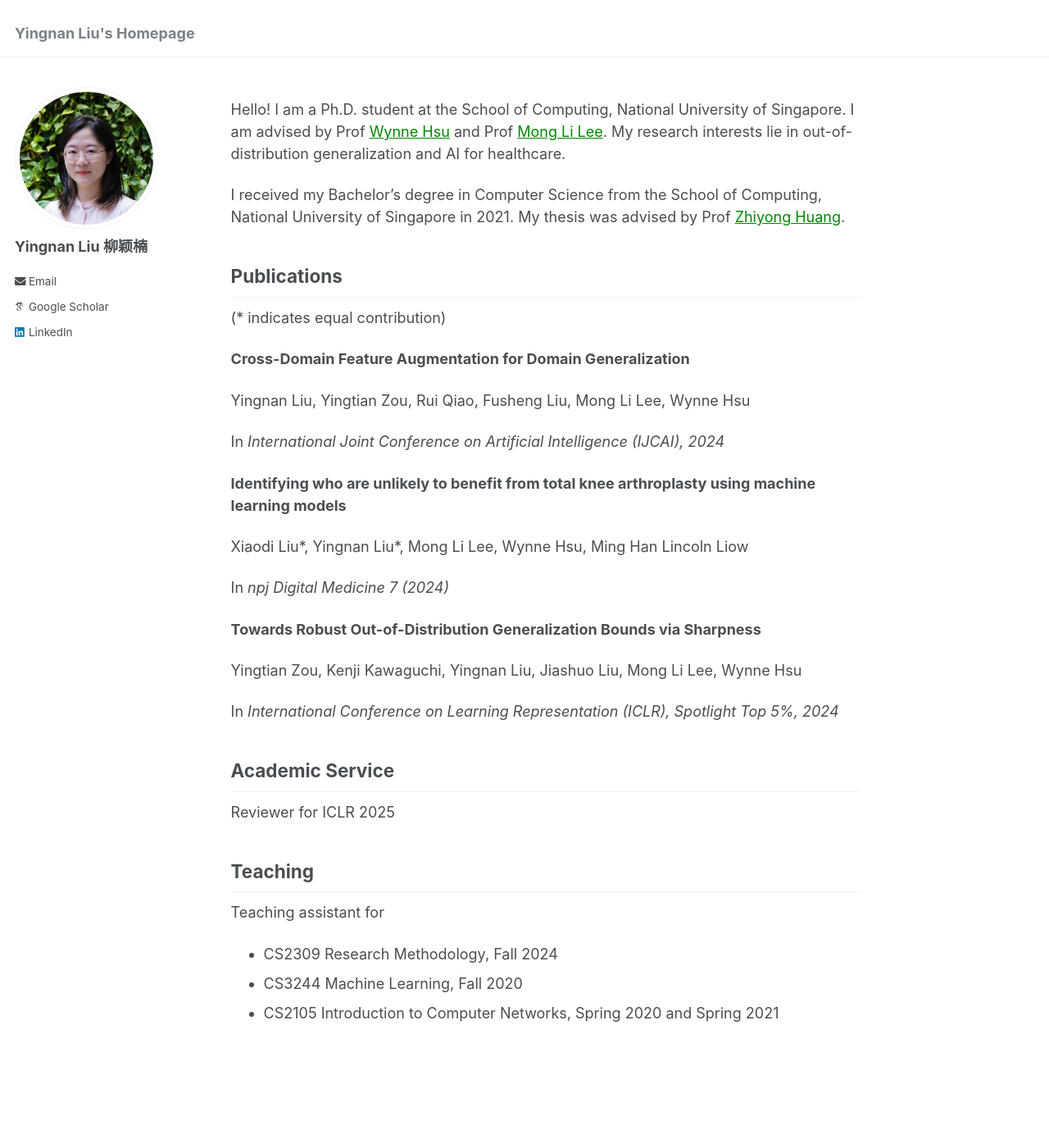
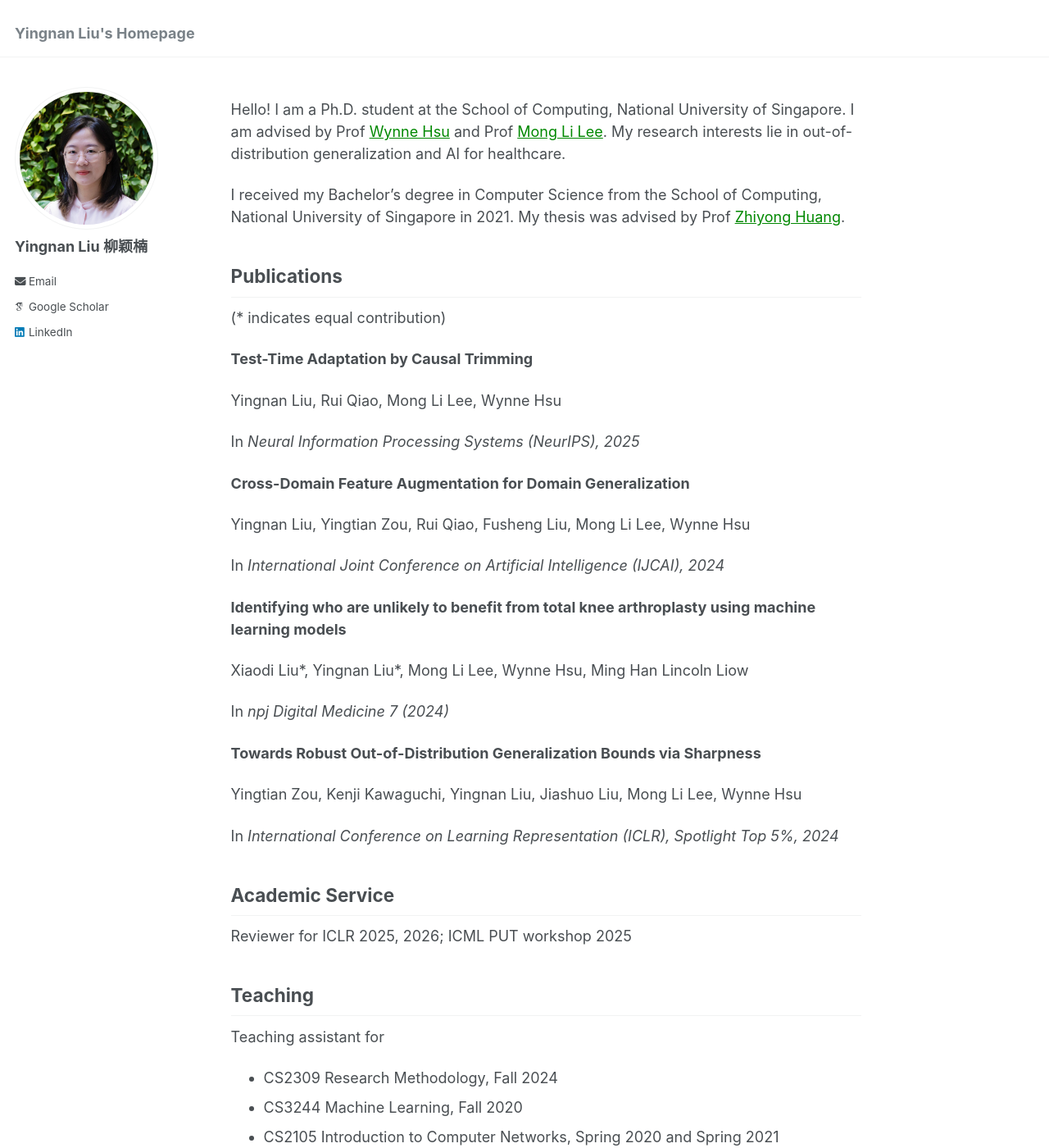
Before and after one commit to NancyQuris/nancyquris.github.io, a Jekyll site: the page built from _pages/about.md, in a window 1280 px wide and 1400 px high. Shown: the whole window at 82% size. Built offline with Jekyll 4.4.1, drawn with Linux system fonts in a browser that asks for light colours; some web fonts are replaced.

Commit message:
update about.md

```diff
--- a/_pages/about.md
+++ b/_pages/about.md
@@ -14,6 +14,12 @@ I received my Bachelor's degree in Computer Science from the School of Computing
 
 ## Publications
 (* indicates equal contribution)
+
+**Test-Time Adaptation by Causal Trimming**
+
+Yingnan Liu, Rui Qiao, Mong Li Lee, Wynne Hsu
+
+In _Neural Information Processing Systems (NeurIPS), 2025_
 
 **Cross-Domain Feature Augmentation for Domain Generalization**
 
@@ -35,7 +41,7 @@ In _International Conference on Learning Representation (ICLR), Spotlight Top 5%
 
 
 ## Academic Service
-Reviewer for ICLR 2025
+Reviewer for ICLR 2025, 2026; ICML PUT workshop 2025
 
 ## Teaching
 Teaching assistant for
```
